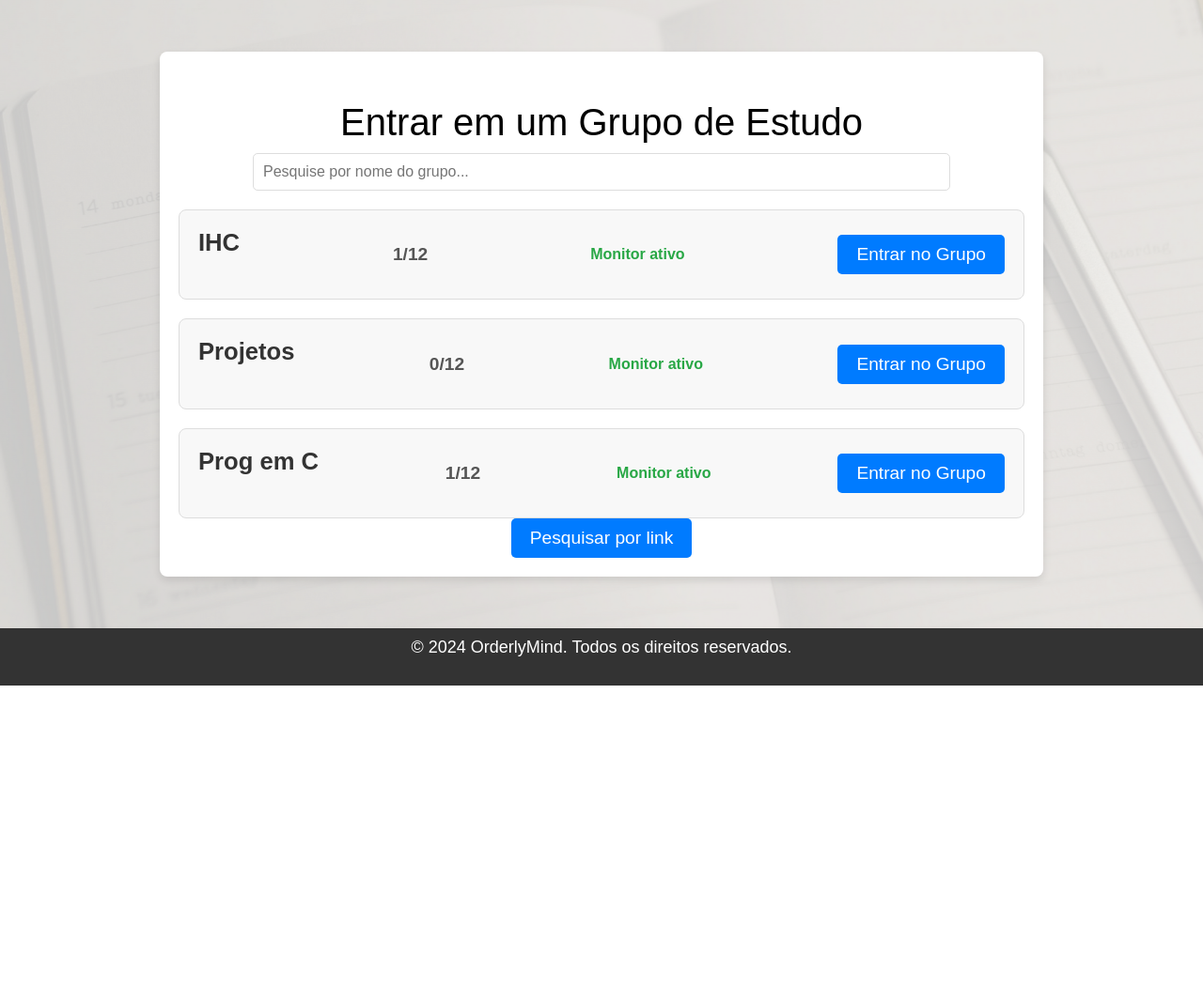
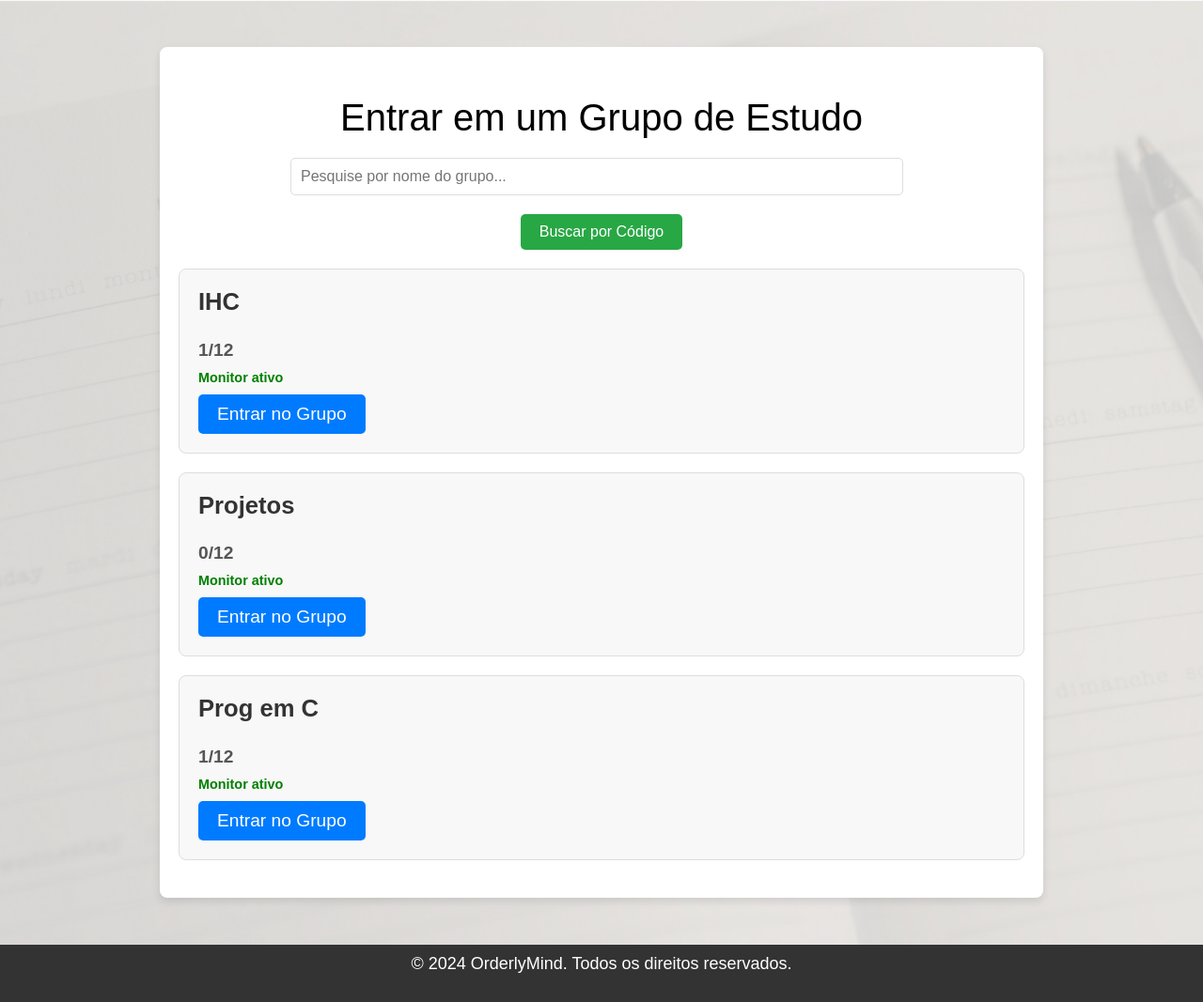
Before and after one commit to Lbragaa/ProjetoRotina, a Django app: page /groups/join/ in a window 1280 px wide. Shown: the part 70-1137 px from the top of the page at 94% size. Before the commit the page ends 800 px from the top, so only its background shows below. Run offline with Django 5.2, Linux system fonts and the light colour scheme; a user stored in the database is signed in; data comes from the database, SQL or seed files in the repository; both versions use the stored data as it was after the commit.

Commit message:
funcioalidade grupo feita
.

```diff
--- a/galeria/templates/userPages/gruposDeEstudo/join_group.html
+++ b/galeria/templates/userPages/gruposDeEstudo/join_group.html
@@ -1,6 +1,6 @@
 {% extends 'base.html' %}
 
-{% block title %}Entrar no Grupo{% endblock %}
+{% block title %}Entrar em Grupo{% endblock %}
 
 {% block content %}
 <div class="form-container">
@@ -12,67 +12,66 @@
             <input type="text" id="group_search" placeholder="Pesquise por nome do grupo..." onkeyup="searchGroups()">
         </div>
 
-        <!-- Lista de Grupos Relevantes -->
-        <div class="group-list" id="group-list">
-            <!-- Exemplo de grupo relevante -->
-            {% for group in groups %}
-                <div class="group">
-                    <h3>{{ group.name }}</h3>
-                    <span class="members">{{ group.members.count }}/{{ group.max_members }}</span>
-                    <span class="status">Monitor ativo</span>
-                    <a href="{% url 'join_group' %}?group_id={{ group.id }}" class="join-btn">Entrar no Grupo</a>
-                </div>
-            {% empty %}
-                <p>Não há grupos disponíveis.</p>
-            {% endfor %}
+        <!-- Botão para Buscar por Código -->
+        <div class="search-code">
+            <button class="code-btn" onclick="openCodePopup()">Buscar por Código</button>
         </div>
 
-        <!-- Botão para abrir o popup -->
-        <button class="popup-btn" onclick="openPopup()">Pesquisar por link</button>
-
-        <!-- Popup para pesquisar por link -->
-        <div id="popup" class="popup">
-            <div class="popup-content">
-                <span class="close" onclick="closePopup()">&times;</span>
-                <h3>Pesquisar Grupo Privado</h3>
-                <form method="GET" action="{% url 'join_group' %}">
-                    <label for="group_link">Insira o link do grupo:</label>
-                    <input type="text" id="group_link" name="group_link" placeholder="Digite o link do grupo privado..." required>
-                    <button type="submit" class="submit-btn">Pesquisar</button>
+        <!-- Lista de Grupos -->
+        <div class="container" id="group-list">
+            {% for group in groups %}
+            <div class="group">
+                <h3 class="group-name">{{ group.name }}</h3>
+                <span class="members">{{ group.members.count }}/{{ group.max_members }}</span>
+                <span class="status">Monitor ativo</span>
+                <form method="POST" action="{% url 'join_group' %}">
+                    {% csrf_token %}
+                    <input type="hidden" name="group_id" value="{{ group.id }}">
+                    <button type="submit" class="join-btn">Entrar no Grupo</button>
                 </form>
             </div>
+            {% empty %}
+            <p>Não há grupos disponíveis para sua pesquisa.</p>
+            {% endfor %}
         </div>
     </div>
 </div>
 
+<!-- Pop-up para Buscar por Código -->
+<div id="codePopup" class="popup">
+    <div class="popup-content">
+        <span class="close-btn" onclick="closeCodePopup()">&times;</span>
+        <h3>Buscar por Código do Grupo</h3>
+        <form method="POST" action="{% url 'join_group' %}">
+            {% csrf_token %}
+            <input type="text" name="group_code" placeholder="Digite o código do grupo" required>
+            <button type="submit" class="join-btn">Buscar</button>
+        </form>
+    </div>
+</div>
+
 <script>
-    // Função para abrir o popup
-    function openPopup() {
-        document.getElementById('popup').style.display = 'block';
+    function searchGroups() {
+        const input = document.getElementById('group_search').value.toLowerCase();
+        const groupList = document.getElementById('group-list');
+        const groups = groupList.getElementsByClassName('group');
+
+        for (let i = 0; i < groups.length; i++) {
+            const groupName = groups[i].getElementsByClassName('group-name')[0].innerText.toLowerCase();
+            if (groupName.includes(input)) {
+                groups[i].style.display = ''; // Show the group
+            } else {
+                groups[i].style.display = 'none'; // Hide the group
+            }
+        }
     }
 
-    // Função para fechar o popup
-    function closePopup() {
-        document.getElementById('popup').style.display = 'none';
+    function openCodePopup() {
+        document.getElementById('codePopup').style.display = 'block';
     }
 
-    // Função para filtrar grupos com base na pesquisa
-    function searchGroups() {
-        var input, filter, groupList, groups, h3, i, txtValue;
-        input = document.getElementById('group_search');
-        filter = input.value.toUpperCase();
-        groupList = document.getElementById("group-list");
-        groups = groupList.getElementsByClassName('group');
-
-        for (i = 0; i < groups.length; i++) {
-            h3 = groups[i].getElementsByTagName("h3")[0];
-            txtValue = h3.textContent || h3.innerText;
-            if (txtValue.toUpperCase().indexOf(filter) > -1) {
-                groups[i].style.display = "";
-            } else {
-                groups[i].style.display = "none";
-            }
-        }
+    function closeCodePopup() {
+        document.getElementById('codePopup').style.display = 'none';
     }
 </script>
 
@@ -93,17 +92,34 @@
     }
 
     .search-bar input {
+        width: 70%;
         padding: 10px;
-        width: 80%;
         font-size: 1em;
+        border: 1px solid #ddd;
         border-radius: 5px;
-        border: 1px solid #ddd;
+        margin-right: 10px;
     }
 
-    .group-list {
-        display: flex;
-        flex-direction: column;
-        gap: 20px;
+    .search-code {
+        margin-bottom: 20px;
+    }
+
+    .code-btn {
+        padding: 10px 20px;
+        background-color: #28a745;
+        color: #fff;
+        border: none;
+        border-radius: 5px;
+        cursor: pointer;
+        font-size: 1em;
+    }
+
+    .code-btn:hover {
+        background-color: #218838;
+    }
+
+    .container {
+        margin-top: 20px;
     }
 
     .group {
@@ -111,9 +127,8 @@
         border: 1px solid #ddd;
         padding: 20px;
         border-radius: 8px;
-        display: flex;
-        justify-content: space-between;
-        align-items: center;
+        margin-bottom: 20px;
+        text-align: left;
     }
 
     .group h3 {
@@ -122,25 +137,30 @@
         color: #333;
     }
 
-    .members {
+    .group .members {
         font-size: 1.2em;
         color: #555;
         font-weight: bold;
     }
 
-    .status {
-        font-size: 1em;
-        color: #28a745;
+    .group .status {
+        font-size: 0.9em;
+        color: green;
         font-weight: bold;
-        margin-left: 10px;
+        margin-top: 10px;
+        display: block;
     }
 
     .join-btn {
+        display: inline-block;
         padding: 10px 20px;
+        margin-top: 10px;
         color: #fff;
         background-color: #007BFF;
         text-decoration: none;
+        border: none;
         border-radius: 5px;
+        cursor: pointer;
         font-size: 1.2em;
     }
 
@@ -148,98 +168,32 @@
         background-color: #0056b3;
     }
 
-    .popup-btn {
-        padding: 10px 20px;
-        color: #fff;
-        background-color: #007BFF;
-        border: none;
-        border-radius: 5px;
-        font-size: 1.2em;
-        cursor: pointer;
-    }
-
-    .popup-btn:hover {
-        background-color: #0056b3;
-    }
-
     .popup {
         display: none;
         position: fixed;
-        z-index: 1;
-        left: 0;
-        top: 0;
-        width: 100%;
-        height: 100%;
-        overflow: auto;
-        background-color: rgba(0, 0, 0, 0.4);
-        justify-content: center;
-        align-items: center;
+        top: 50%;
+        left: 50%;
+        transform: translate(-50%, -50%);
+        background: #fff;
+        border-radius: 8px;
+        box-shadow: 0 4px 8px rgba(0, 0, 0, 0.2);
+        z-index: 1000;
+        width: 300px;
+        padding: 20px;
+        text-align: center;
     }
 
     .popup-content {
-        background-color: #fff;
-        margin: 15% auto;
-        padding: 20px;
-        border: 1px solid #888;
-        border-radius: 8px;
-        width: 40%;
-        text-align: center;
         position: relative;
     }
 
-    .popup-content .close {
+    .close-btn {
         position: absolute;
         top: 10px;
-        right: 20px;
-        color: #aaa;
-        font-size: 24px;
-        font-weight: bold;
+        right: 10px;
+        font-size: 20px;
         cursor: pointer;
-    }
-
-    .popup-content .close:hover {
-        color: #000;
-    }
-
-    .popup-content form {
-        display: flex;
-        flex-direction: column;
-        gap: 15px;
-    }
-
-    .popup-content input {
-        padding: 10px;
-        font-size: 1em;
-        border: 1px solid #ddd;
-        border-radius: 5px;
-    }
-
-    .popup-content .submit-btn {
-        padding: 10px 20px;
-        background-color: #007BFF;
-        color: #fff;
-        border: none;
-        border-radius: 5px;
-        font-size: 1.2em;
-        cursor: pointer;
-    }
-
-    .popup-content .submit-btn:hover {
-        background-color: #0056b3;
-    }
-
-    @media (max-width: 768px) {
-        .popup-content {
-            width: 90%;
-        }
-
-        .popup-content input {
-            font-size: 0.9em;
-        }
-
-        .popup-content .submit-btn {
-            font-size: 1em;
-        }
+        color: #333;
     }
 </style>
 {% endblock %}
--- a/galeria/views.py
+++ b/galeria/views.py
@@ -126,15 +126,19 @@
         max_members = request.POST.get('max_members', 12)
 
         if group_name:
-            # Create the group and associate the user as admin
+            # Cria o grupo e adiciona o usuário como admin e membro
             group = StudyGroup.objects.create(
                 name=group_name,
                 description=description,
-                admin=request.user,  # Use 'admin' field to associate group with logged-in user
-                max_members=max_members  # Set max members
+                admin=request.user,  # Define o criador como admin
+                max_members=max_members  # Define o número máximo de membros
             )
-            messages.success(request, f"Grupo '{group_name}' criado com sucesso!")
-            return redirect('groups')  # Redirect to the group list
+            # Adiciona o criador também como membro
+            group.members.add(request.user)
+
+            messages.success(request, f"Grupo '{group_name}' criado com sucesso! Você foi adicionado ao grupo.")
+            return redirect('groups')  # Redireciona para a lista de grupos
+
     return render(request, 'userPages/gruposDeEstudo/create_group.html')
 
 # Join Group View
```
Also changed, not shown: db.sqlite3.
